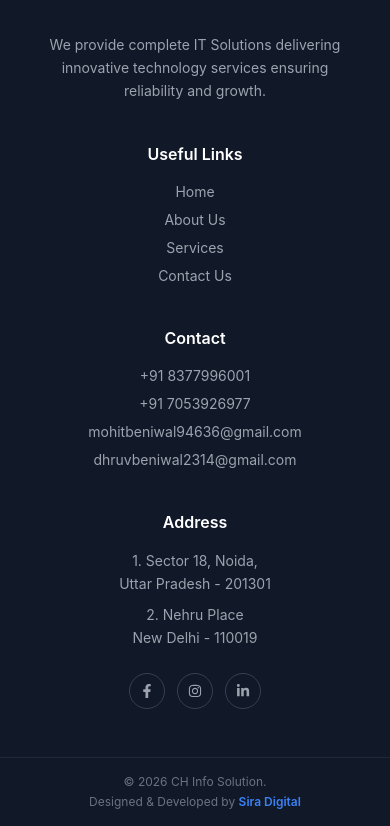
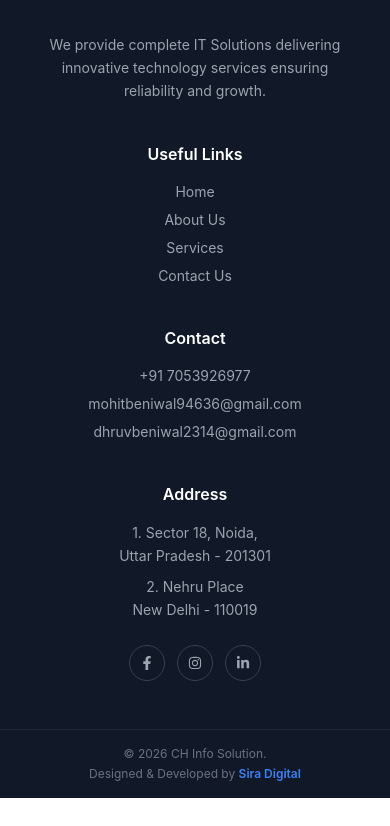
Before and after one commit to Ankush4021/CH-INFO-Solution, a React (Vite) app: page /services/1 in a window 390 px wide. Shown: the part 1054-1880 px from the top of the page. After the commit the page ends 1852 px from the top, so only its background shows below. Built offline with nearby package versions, Linux system fonts and the light colour scheme.

Commit message:
Update contact information in Footer component
Removed one phone number from the contact section.

```diff
--- a/src/components/layout/Footer.jsx
+++ b/src/components/layout/Footer.jsx
@@ -65,9 +65,7 @@ const Footer = () => {
             Contact
           </h3>
           <div className="space-y-2 lg:space-y-3 text-sm lg:text-base flex flex-col">
-            <a href="tel:+918377996001" className="hover:text-blue-600 transition">
-              +91 8377996001
-            </a>
+
             <a href="tel:+918377996001" className="hover:text-blue-600 transition">
               +91 7053926977
             </a>
```
